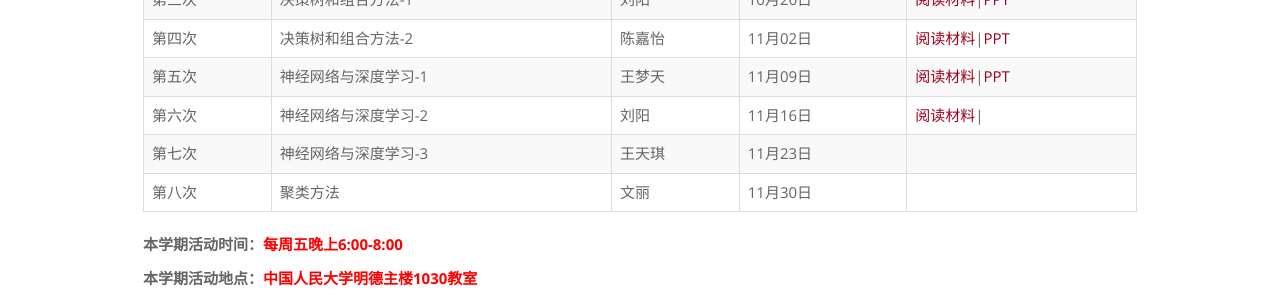
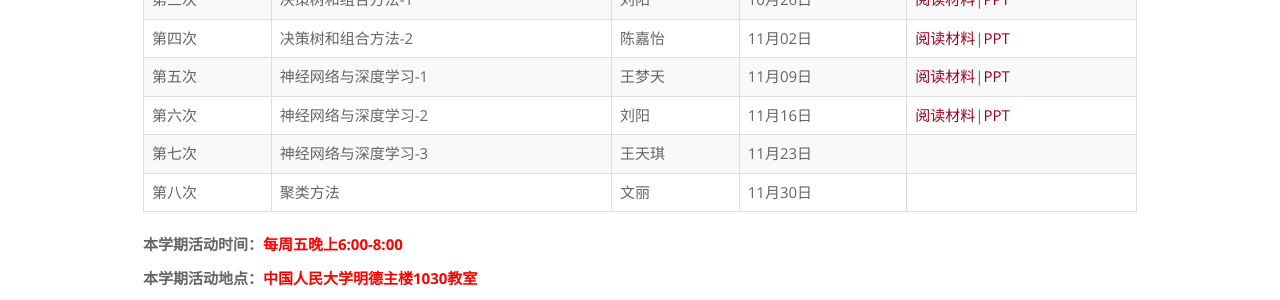
Before and after one commit to rucdmc/rucdmc.github.io, a Jekyll site: the page built from index.html, in a window 1280 px wide. Shown: the part 754-1054 px from the top of the page. Built offline with Jekyll 4.4.1, drawn with Linux system fonts in a browser that asks for light colours.

Commit message:
sixth PPT

```diff
--- a/index.html
+++ b/index.html
@@ -135,7 +135,7 @@
             <td>神经网络与深度学习-2</td>
             <td>刘阳</td>
             <td>11月16日</td>
-            <td><a href="https://pan.baidu.com/s/1ieFE7lWytb8CmTjKpXlAeA">阅读材料</a>|</td>
+            <td><a href="https://pan.baidu.com/s/1ieFE7lWytb8CmTjKpXlAeA">阅读材料</a>|<a href="https://pan.baidu.com/s/1IIdN29vRTpXIiLnet6wbMg">PPT</a></td>
         </tr>
         <tr>
             <td>第七次</td>
```
